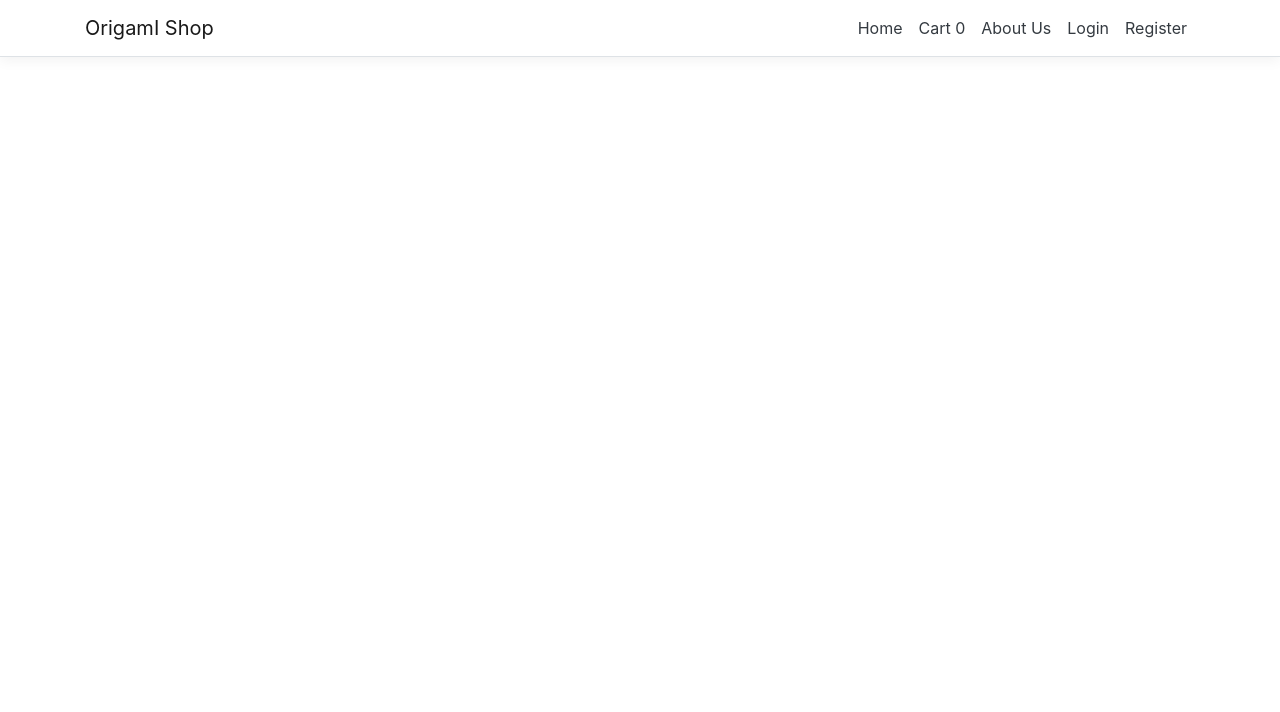
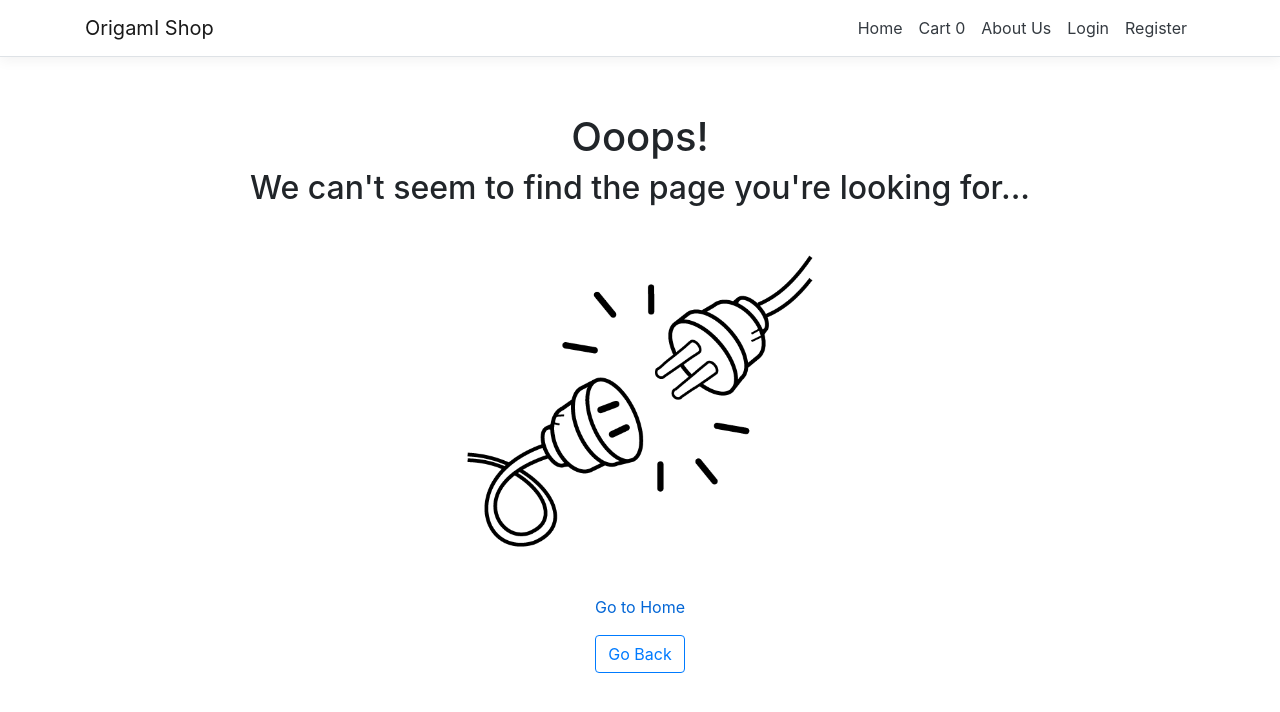
Before and after one commit to dotnet-webshop/OrigamiShopFrontend, a React (Create React App) app: page /404 in a window 1280 px wide. Shown: the top 712 px of the page. Built offline with nearby package versions, Linux system fonts and the light colour scheme.

Commit message:
Added 404 page not found when an unknown url is used

```diff
--- a/src/App.js
+++ b/src/App.js
@@ -1,5 +1,5 @@
 import React, {useEffect} from 'react';
-import {Route, Switch} from 'react-router-dom';
+import { Route, Switch, Redirect} from 'react-router-dom';
 import {Layout} from './components/Layout';
 import {Home} from './components/Home';
 import './custom.css'
@@ -15,6 +15,12 @@ import ProtectedRoute from "./components/ProtectedRoute";
 
 import AdminRoutes from "./components/Admin/AdminRoutes";
 import ProductDetails from "./components/Product/ProductDetails";
+import NotFoundPage from "./components/NotFoundPage";
+
+import AdminAccount from "./components/Admin/AdminAccount";
+import AdminProductTable from "./components/Admin/AdminProductTable";
+import AdminCustomersTable from "./components/Admin/AdminCustomersTable";
+import AdminOrdersTable from "./components/Admin/AdminOrdersTable";
 
 const App = (props) => {
     const dispatch = useDispatch()
@@ -32,7 +38,12 @@ const App = (props) => {
                     <Route exact path='/login' component={LoginPage}/>
                     <Route exact path='/register' component={Register}/>
                     <Route exact path='/product/:productId' component={ProductDetails} />
-                    <AdminRoutes/>
+                    <Route exact path="/404" component={NotFoundPage} />
+                    <ProtectedRoute exact path='/admin-panel/account' adminRoute={true} component={AdminAccount} />
+                    <ProtectedRoute exact path='/admin-panel/products' adminRoute={true} component={AdminProductTable} />
+                    <ProtectedRoute exact path='/admin-panel/customers' adminRoute={true} component={AdminCustomersTable} />
+                    <ProtectedRoute exact path='/admin-panel/orders' adminRoute={true} component={AdminOrdersTable} />
+                    <Route path="*" component={NotFoundPage} />
                 </Switch>
             </Layout>
         );
--- /dev/null
+++ b/src/components/NotFoundPage.js
@@ -0,0 +1,21 @@
+import React from 'react';
+import { Link } from 'react-router-dom';
+
+const NotFoundPage = () => {
+    return (
+        <div style={{ textAlign: "center" }}>
+            <p>&nbsp;</p>
+            <h1>Ooops!</h1>
+            <h2>We can't seem to find the page you're looking for...</h2>
+            <p>&nbsp;</p>
+            <img src="/images/PageNotFound.png" width="346" height="300" />
+            <p>&nbsp;</p>
+            <p>
+                <Link to="/">Go to Home </Link>
+            </p>
+            <button className="btn btn-outline-primary" onClick={() => history.back()}>Go Back</button>
+        </div>
+    )
+}
+
+export default NotFoundPage;
```
Also changed, not shown: public/Images/PageNotFound.png (added).
